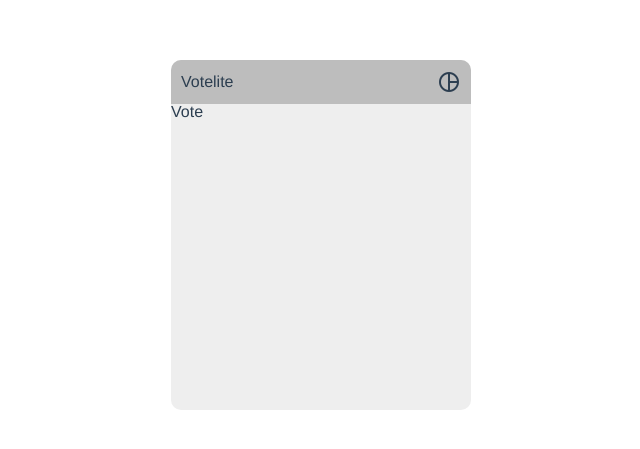
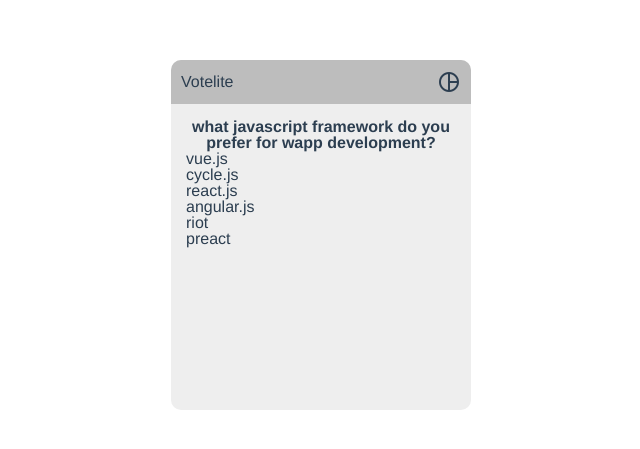
Before and after one commit to weblite-wapps/votelite, a Vue app: page / in a window 1280 px wide. Shown: the part 165-614 px from the top of the page, without its empty margins (319-959 px from the left). Built offline with nearby package versions, Linux system fonts and the light colour scheme; a web font is replaced by a local one.

Commit message:
Stat and Vote page boilerplate

```diff
--- a/src/App.vue
+++ b/src/App.vue
@@ -1,7 +1,16 @@
 <template>
   <div :class="$style.root">
     <Header :page.sync="page" />
-    <div :is="page" />
+    <Vote
+      v-if="page === 'Vote'"
+      :question="question"
+      :choices="choices"
+    />
+    <Stat
+      v-if="page === 'Stat'"
+      :choices="choices"
+      :votes="votes"
+    />
   </div>
 </template>
 
--- a/src/components/Stat.vue
+++ b/src/components/Stat.vue
@@ -1,14 +1,33 @@
 <template>
-  <div>Stat</div>
+  <div :class="$style['stat']">
+    <div v-for="(choice, index) in choices">
+      {{ votesPercentage[index] }}% {{ choice }}
+    </div>
+  </div>
 </template>
 
 
 <script>
+const { R } = window
+
+
 export default {
   name: 'Stat',
+
+  props: ['choices', 'votes'],
+
+  computed: {
+    votesPercentage() {
+      const sum = R.sum(this.votes)
+      return this.votes.map(voteNumber => Math.round((voteNumber / sum) * 100))
+    }
+  },
 }
 </script>
 
 
 <style module>
+.stat {
+  padding: 10px;
+}
 </style>
--- a/src/components/Vote.vue
+++ b/src/components/Vote.vue
@@ -1,14 +1,28 @@
 <template>
-  <div>Vote</div>
+  <div :class="$style['vote']">
+    <div :class="$style['vote-question']">{{ question }}</div>
+    <div :class="$style['vote-choice']" v-for="choice in choices">{{ choice }}</div>
+  </div>
 </template>
 
 
 <script>
 export default {
   name: 'Vote',
+
+  props: ['question', 'choices'],
 }
 </script>
 
 
 <style module>
+.vote {
+  padding: 15px;
+}
+
+.vote-question {
+  text-align: center;
+  font-size: 16px;
+  font-weight: bold;
+}
 </style>
--- /dev/null
+++ b/src/helper/style/color.js
@@ -0,0 +1,3 @@
+export default [
+
+]
```
